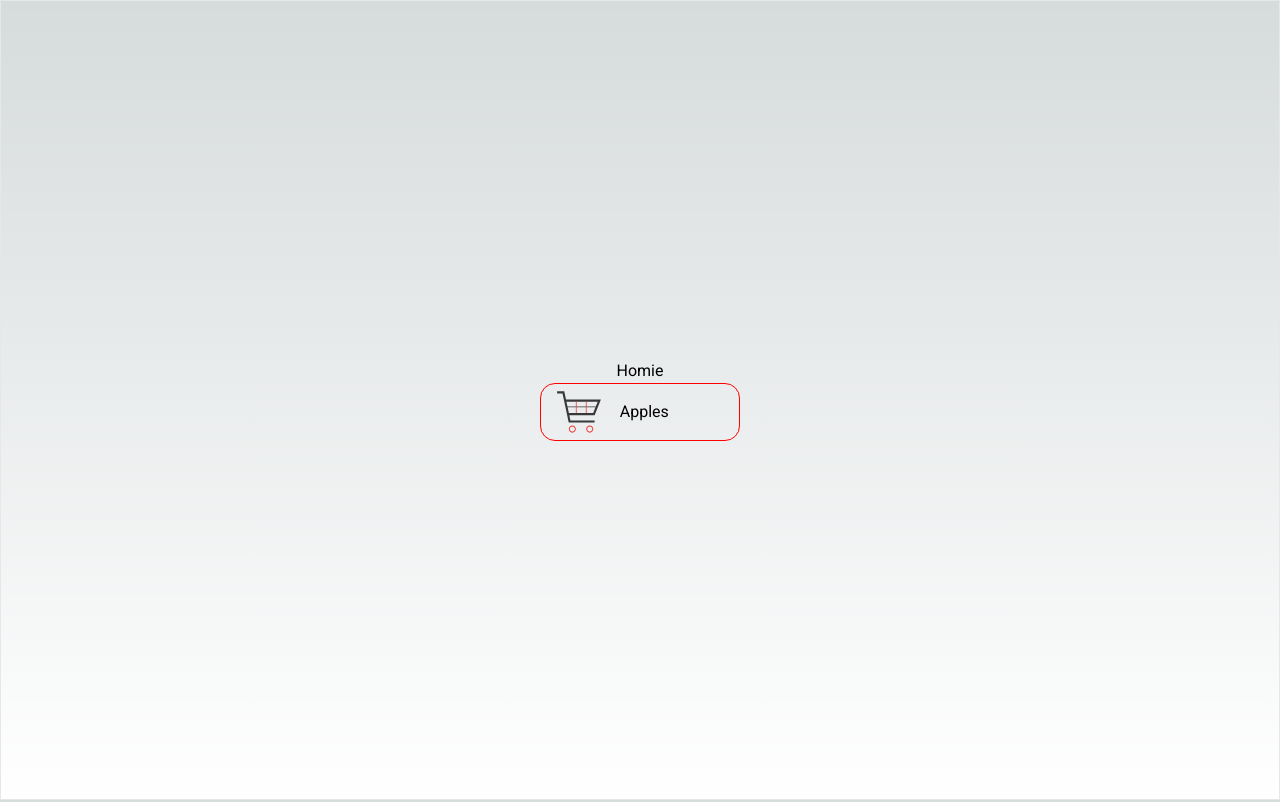
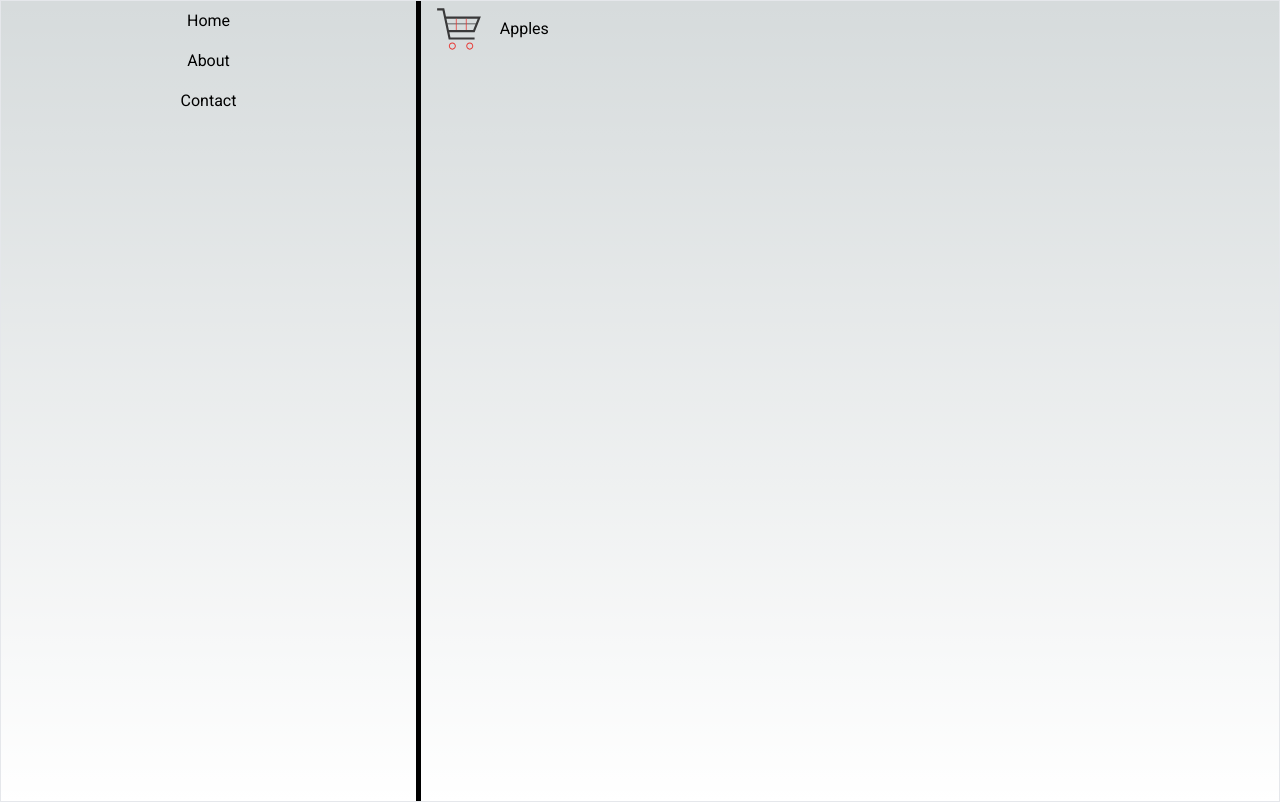
Before and after one commit to vctrubio/nextJS, a Next.js app: page / in a window 1280 px wide. Built offline with nearby package versions, Linux system fonts and the light colour scheme.

Commit message:
side bar integreation

```diff
--- a/components/Card.tsx
+++ b/components/Card.tsx
@@ -28,9 +28,10 @@ export const Card: React.FC<CardProps> = ({ ingredient }) => {
 }
 
 export const CardSample: React.FC = () => {
+
     return (
         <React.Fragment>
-            <div className="card-one" style={{borderColor: 'red'}}>
+            <div className="card-one" style={{borderColor: 'red'}} >
                 <div className="card-avatar">
                     <SvgCart width={50} height={50} />
                 </div>
--- /dev/null
+++ b/components/LeftNavBar.tsx
@@ -0,0 +1,23 @@
+
+
+export const LeftNavBar = () => {
+    return (
+        <div className="left-nav-bar">
+            {/* <div className="nb-title">
+                Homie
+            </div> */}
+
+            <ul>
+                <li>
+                    <a href="#">Home</a>
+                </li>
+                <li>
+                    <a href="#">About</a>
+                </li>
+                <li>
+                    <a href="#">Contact</a>
+                </li>
+            </ul>
+        </div>
+    );
+}
--- a/src/app/globals.css
+++ b/src/app/globals.css
@@ -50,6 +50,22 @@ body {
   /* border: 1px solid white; */
   border-radius: 50%;
   &:hover{
-    border: 1px solid white;
+   /* background-color: grey; */
   }
 }
+
+.left-nav-bar{
+  height: 100vh;
+  width: 420px;
+  border-right: 5px solid ;
+
+  >*>*{
+    text-align: center;
+    padding: .5em;
+
+    &:hover{
+      color: black;
+      background-color: red;
+    }
+  }
+}
--- a/src/app/page.tsx
+++ b/src/app/page.tsx
@@ -2,16 +2,23 @@ import { db } from '@/lib/db';
 import { AddIngredient } from '@/components/Form';
 import { ViewAllIngredients } from '@/components/ViewAll';
 import { Card, CardSample } from '@/components/Card';
+import { LeftNavBar } from '@/components/LeftNavBar';
 export default function Home() {
   return (
     <>
-      <div className="flex flex-col items-center justify-center h-screen w-full border">
+      <div className="flex flex-row border">
+        <LeftNavBar />
         <div>
-          Homie
+          <CardSample />
         </div>
-        <CardSample/>
 
-        {/* <ul>
+      </div>
+    </>
+  );
+}
+
+/*
+ <ul>
           <li>
             - query db to see ingredients
             <ViewAllIngredients/>
@@ -24,9 +31,5 @@ export default function Home() {
           <li>
             - create cart to select ingredient
           </li>
-        </ul>
-         */}
-      </div>
-    </>
-  );
-}
+</ul>
+*/
```
